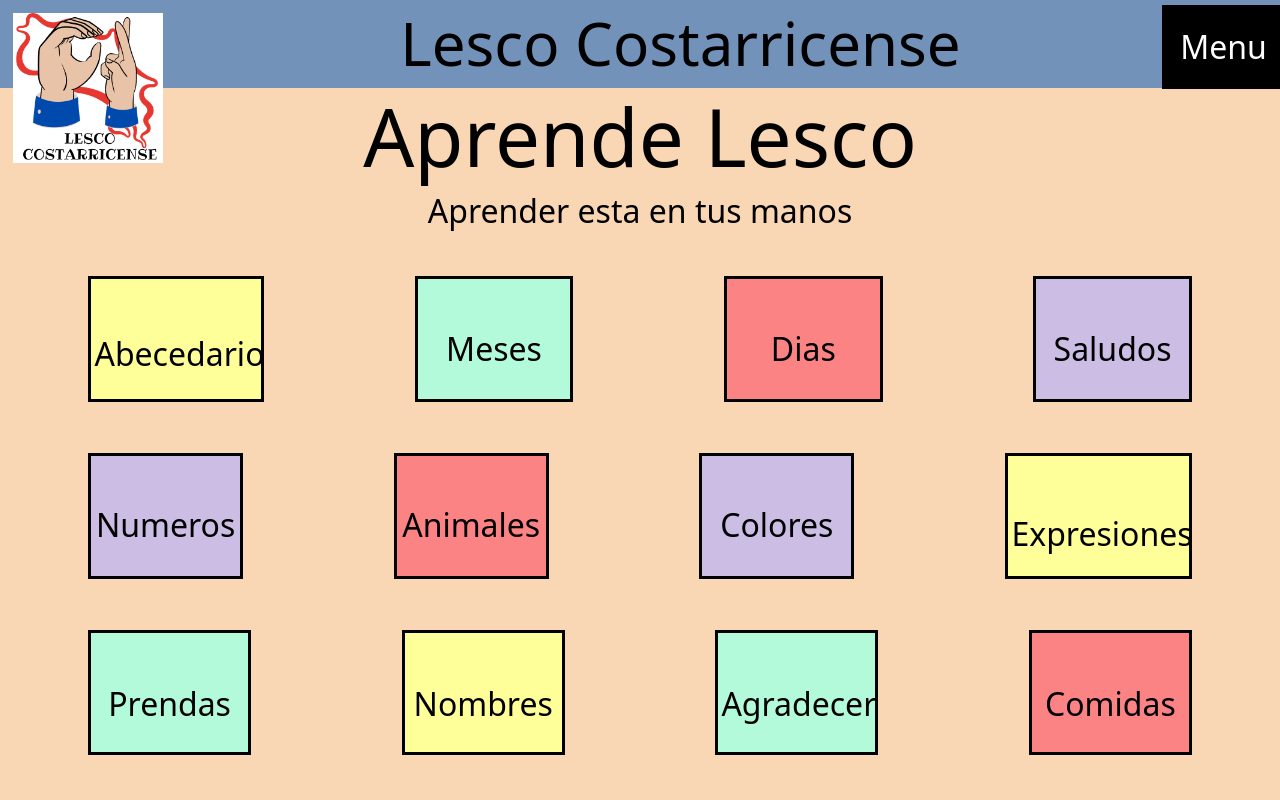
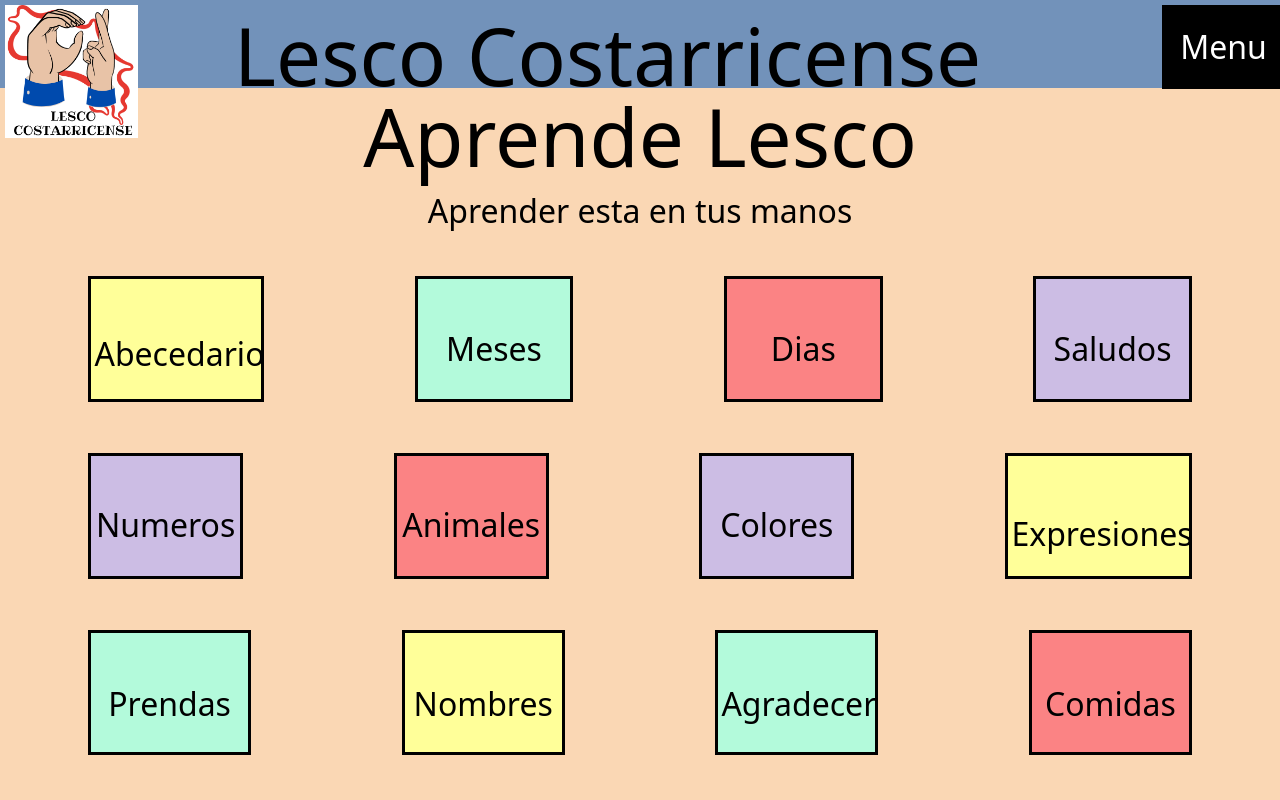
Before and after one commit to solesquivel/Proyecto-Lesco-CR, a plain HTML site: page Proyecto Lesco CR/index.html in a window 1280 px wide. Shown: the top 800 px of the page. Drawn offline with nearby package versions, Linux system fonts and the light colour scheme; files whose address does not match are found by name.

Commit message:
Cambios hechos por sol por vez mil

```diff
--- a/Proyecto Lesco CR/CSS/estilo.css
+++ b/Proyecto Lesco CR/CSS/estilo.css
@@ -30,6 +30,7 @@
     height: 11%;
     background-color:  #7292ba ;
     display: flex;
+    margin-right: 1000px;
     }
 
     ul, ol {
@@ -83,17 +84,15 @@
         color: black ;
     }
     .titulo--container{
-        width: 900px;
-        /* padding: 2% 9% ; */
+        width: 300%;
         display: flex;
-        margin: 10px auto;
+        margin: 1% auto;
         height: 100%;
 
     }
 
     .titulo--container h1{
-        font-size: 60px ;
-
+        font-size: 500% ;
         line-height: 55% ;
         text-decoration: none;
         color: black ;
@@ -199,16 +198,14 @@
     }
 
     .img{
-        width: 350px;
-        height: 250px;
-        border-radius: 0%;
+        width: 40%;
+        height: auto;
         float: left;
-        margin:0  ;
-        padding: 1%;
+        padding: 0.4%;
     }
 
     .img img {
-        width: 150px;
+        width: 100%;
         height: auto;
     }
 
```
